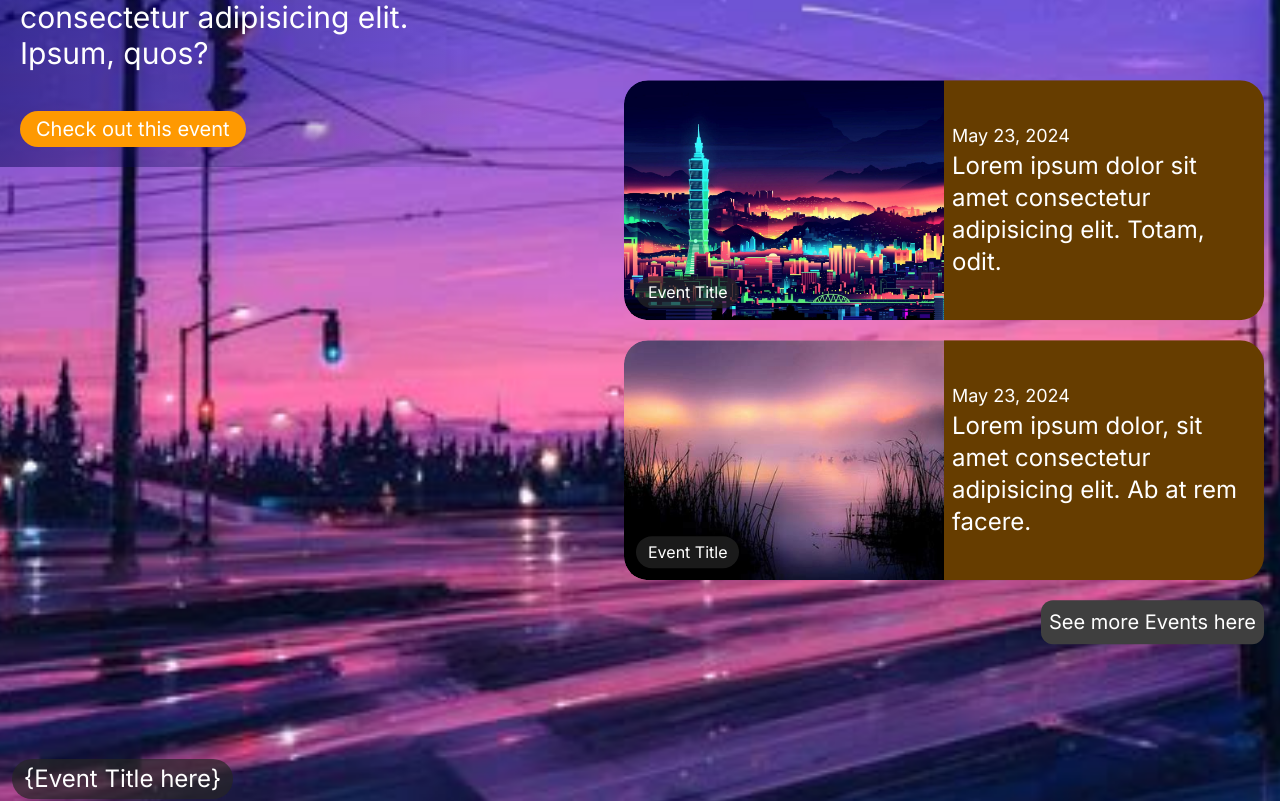
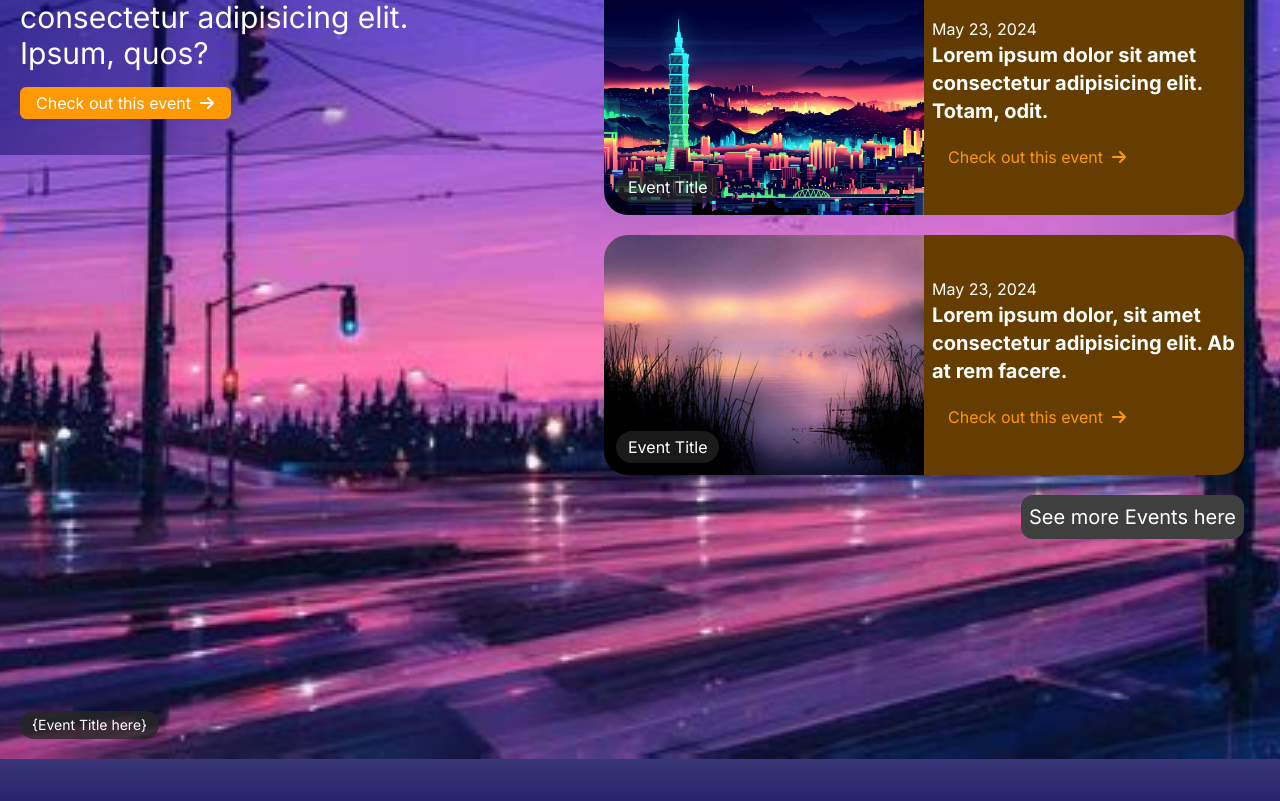
Before and after one commit to caspted/SE-webapp, a Next.js app: page / in a window 1280 px wide. Shown: the part 1760-2561 px from the top of the page. Built offline with nearby package versions, Linux system fonts and the light colour scheme; no server answers.

Commit message:
[Wends] [restyled] Events part

```diff
--- a/app/(landing page)/Events.tsx
+++ b/app/(landing page)/Events.tsx
@@ -1,17 +1,18 @@
 "use client";
 
 import Image from "next/image";
-import React, { useEffect, useRef, useState } from "react";
+import React, { useRef, useState } from "react";
 import sampleImage from "@/public/sampleimg4.jpeg";
 import OtherEvents from "../components/OtherEvents";
 import { motion, useScroll, useTransform } from "framer-motion";
+import { FaArrowRight } from "react-icons/fa6";
 
 const Events = () => {
   const [events, setEvents] = useState([]);
   const ref = useRef(null);
   const { scrollYProgress } = useScroll({
     target: ref,
-    offset: ["start end", "end start"],
+    offset: ["start center", "end center"],
   });
   const y = useTransform(scrollYProgress, [0, 1], [0, -200]);
   const y2 = useTransform(scrollYProgress, [0, 1], [0, -100]);
@@ -20,36 +21,41 @@
       <div className="h-28 bg-gradient-to-t from-white opacity-20" />
       <div
         ref={ref}
-        className="relative flex max-h-[120vh] min-h-[55vh] w-full flex-col justify-between overflow-hidden md:min-h-screen"
+        className="relative flex min-h-max w-full flex-col justify-between overflow-hidden sm:min-h-[400px]"
       >
         <Image
           src={sampleImage}
-          alt="random-image"
+          alt="first event image"
           fill
           className="-z-10 h-full object-cover"
           placeholder="blur"
         />
-        <div className="relative mt-10 flex w-[70vw] flex-col p-5 text-white md:w-[40vw]">
+        <div className="relative mt-10 flex flex-col p-5 md:w-[40vw]">
           <h3>March 12, 2024</h3>
           <h2>
             Lorem ipsum dolor sit amet consectetur adipisicing elit. Ipsum,
             quos?
           </h2>
           <div className="absolute left-0 top-0 -z-10 h-full w-full bg-gradient-to-r from-primary-900 opacity-50"></div>
-          <button className="mt-10 h-min w-max text-xl">
+          <button className="my-4 flex items-center justify-between gap-2 rounded-md sm:w-max">
             Check out this event
+            <span>
+              <FaArrowRight />
+            </span>
           </button>
         </div>
-        <motion.div style={{ y }}>
-          <OtherEvents className="hidden flex-row justify-end px-4 py-10 md:flex" />
-        </motion.div>
-        <h3 className="absolute bottom-3 left-3 rounded-3xl bg-neutral-800 bg-opacity-70 px-3 py-1">
-          {"{Event Title here}"}
-        </h3>
+        <div className="flex justify-between items-end w-screen p-5">
+          <h3 className=" w-max rounded-3xl bg-neutral-800 bg-opacity-80 px-3 py-1 text-sm h-max">
+            {"{Event Title here}"}
+          </h3>
+          <motion.div style={{ y }}>
+            <OtherEvents className="hidden px-4 lg:flex " />
+          </motion.div>
+        </div>
       </div>
       <div className="h-28 bg-gradient-to-b from-white opacity-20" />
       <motion.div style={{ y: y2 }}>
-        <OtherEvents className="flex-col px-4 md:hidden" />
+        <OtherEvents className="px-4 lg:hidden" />
       </motion.div>
     </main>
   );
--- a/app/components/OtherEvents.tsx
+++ b/app/components/OtherEvents.tsx
@@ -5,6 +5,7 @@
 import img2 from "@/public/sampleimg2.jpeg";
 import Image from "next/image";
 import { motion } from "framer-motion";
+import { FaArrowRight } from "react-icons/fa6";
 
 const sampleEvent = [
   {
@@ -32,8 +33,8 @@
 
 const OtherEvents = ({ className }: { className: string }) => {
   return (
-    <motion.div className={`${className} flex flex-col items-end gap-5`}>
-      <div className="flex flex-col items-start gap-5">
+    <motion.div className={`flex flex-col items-center lg:items-end gap-5 ${className}`}>
+      <div className="flex flex-col lg:flex-col  gap-5 ">
         {sampleEvent.map(({ header, src }, i) => {
           return (
             <motion.div
@@ -43,9 +44,9 @@
               variants={eventVariants}
               viewport={{ once: true }}
               key={i}
-              className="flex w-full overflow-hidden rounded-3xl md:w-[50vw]"
+              className="flex w-full overflow-hidden rounded-3xl lg:w-[50vw]"
             >
-              <div className="relative flex min-h-[30vh] min-w-[50%] items-end overflow-hidden rounded-s-3xl p-3 md:min-w-[25vw]">
+              <div className="relative flex min-h-[30vh] min-w-[50%] items-end overflow-hidden p-3 lg:min-w-[25vw]">
                 <h4 className="rounded-2xl bg-neutral-800 bg-opacity-70 px-3 py-1">
                   {"Event Title"}
                 </h4>
@@ -56,9 +57,14 @@
                   fill
                 />
               </div>
-              <div className="flex flex-col justify-center bg-secondary-900 bg-opacity-100 px-2">
-                <h4 className="text-base md:text-lg">May 23, 2024</h4>
-                <h3 className="bg-opacity-50 text-xl md:text-2xl">{header}</h3>
+              <div className="flex flex-col justify-center gap-4 bg-secondary-900 p-2 ">
+                <div>
+                  <h4 className="text-base">May 23, 2024</h4>
+                  <h3 className="bg-opacity-50 text-xl font-bold ">{header}</h3>
+                </div>
+                <button className="flex items-center gap-2 text-secondary-500 bg-transparent">
+                  Check out this event <FaArrowRight />
+                </button>
               </div>
             </motion.div>
           );
@@ -71,7 +77,7 @@
         whileInView="animate"
         variants={eventVariants}
         viewport={{ once: true }}
-        className="w-auto rounded-xl bg-neutral-900 p-2 text-lg md:text-xl"
+        className="w-max rounded-xl bg-neutral-900 p-2 text-lg md:text-xl"
       >
         See more Events here
       </motion.button>
```
